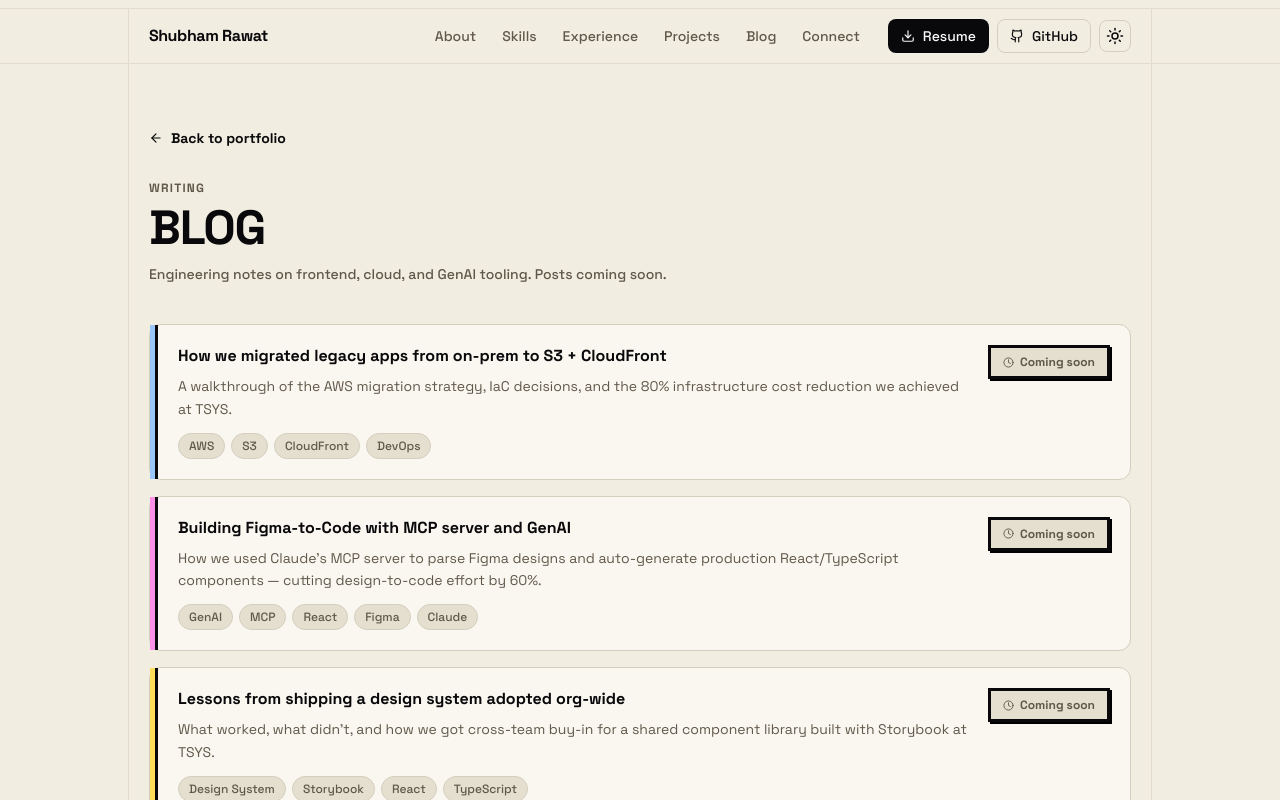
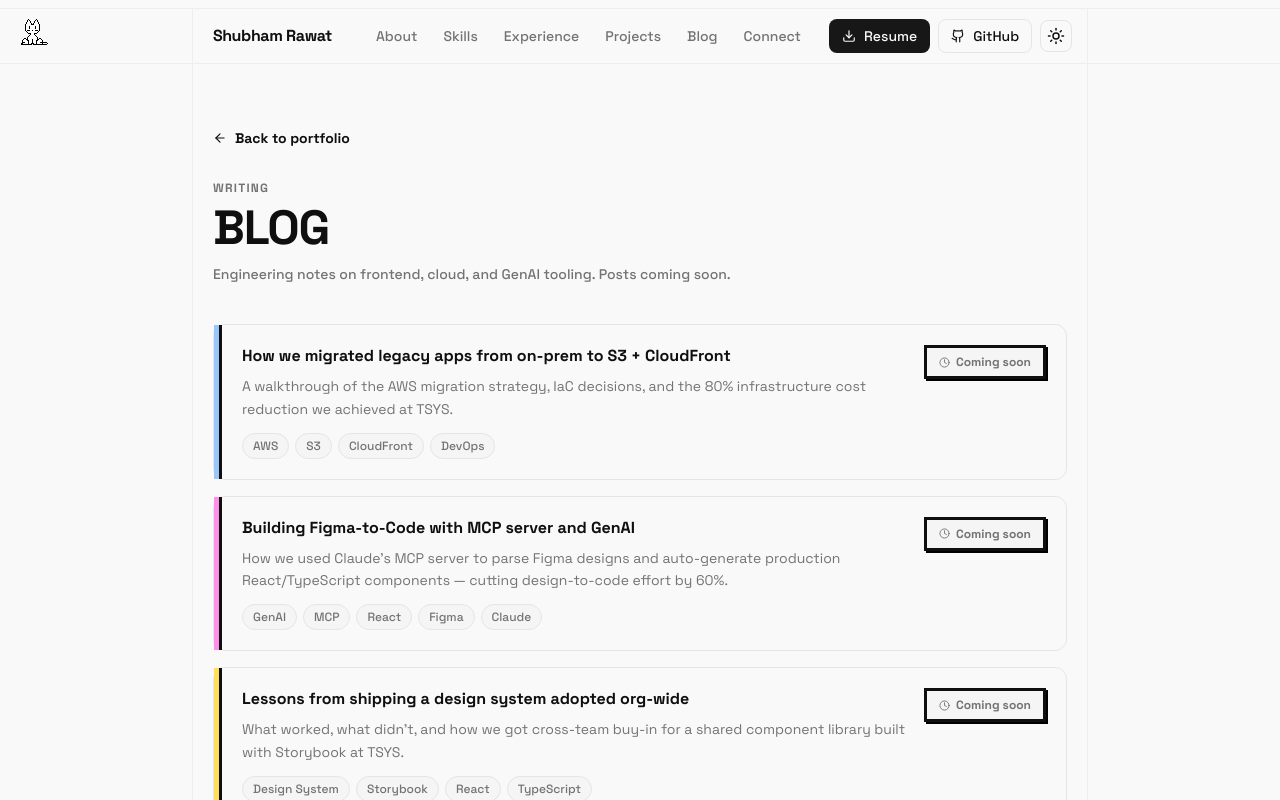
Before and after one commit to shubham00111/my-portfolio, a Next.js app: page /blog in a window 1280 px wide. Shown: the top 800 px of the page. Built offline with nearby package versions, Linux system fonts and the light colour scheme.

Commit message:
added oneko cat and added animation to icons

```diff
--- a/app/blog/page.tsx
+++ b/app/blog/page.tsx
@@ -28,24 +28,25 @@ const PLANNED_POSTS = [
 const BlogPage = () => {
   return (
     <main>
-      <section className="border-b-3 border-foreground">
-        <div className="mx-auto max-w-5xl px-5 py-16">
+      <section className="border-foreground border-b-3">
+        <div className="mx-auto max-w-4xl px-5 py-16">
           <Link
             href="/"
-            className="inline-flex items-center gap-2 text-sm font-bold mb-8 hover:text-[#ff90e8] dark:hover:text-[#c96ab8] transition-colors"
+            className="mb-8 inline-flex items-center gap-2 text-sm font-bold transition-colors hover:text-[#ff90e8] dark:hover:text-[#c96ab8]"
           >
             <ArrowLeft size={14} />
             Back to portfolio
           </Link>
 
-          <p className="text-xs font-black uppercase tracking-widest text-muted-foreground mb-2">
+          <p className="text-muted-foreground mb-2 text-xs font-black tracking-widest uppercase">
             Writing
           </p>
-          <h1 className="text-4xl md:text-5xl font-black uppercase tracking-tight mb-3">
+          <h1 className="mb-3 text-4xl font-black tracking-tight uppercase md:text-5xl">
             Blog
           </h1>
-          <p className="text-muted-foreground font-medium text-sm mb-10">
-            Engineering notes on frontend, cloud, and GenAI tooling. Posts coming soon.
+          <p className="text-muted-foreground mb-10 text-sm font-medium">
+            Engineering notes on frontend, cloud, and GenAI tooling. Posts
+            coming soon.
           </p>
 
           <div className="space-y-4">
@@ -53,13 +54,15 @@ const BlogPage = () => {
               <div key={title} className="nb-card flex flex-col sm:flex-row">
                 {/* Color accent strip */}
                 <div
-                  className={`${color} border-b-3 sm:border-b-0 sm:border-r-3 border-foreground w-full sm:w-2 shrink-0`}
+                  className={`${color} border-foreground w-full shrink-0 border-b-3 sm:w-2 sm:border-r-3 sm:border-b-0`}
                 />
 
-                <div className="flex-1 p-5 flex flex-col sm:flex-row items-start justify-between gap-4">
-                  <div className="flex-1 min-w-0">
-                    <h2 className="font-black text-base mb-2 leading-snug">{title}</h2>
-                    <p className="text-muted-foreground text-sm leading-relaxed mb-3">
+                <div className="flex flex-1 flex-col items-start justify-between gap-4 p-5 sm:flex-row">
+                  <div className="min-w-0 flex-1">
+                    <h2 className="mb-2 text-base leading-snug font-black">
+                      {title}
+                    </h2>
+                    <p className="text-muted-foreground mb-3 text-sm leading-relaxed">
                       {description}
                     </p>
                     <div className="flex flex-wrap gap-1.5">
@@ -71,7 +74,7 @@ const BlogPage = () => {
                     </div>
                   </div>
 
-                  <span className="shrink-0 inline-flex items-center gap-1.5 border-3 border-foreground px-3 py-1.5 text-xs font-black bg-muted text-muted-foreground shadow-[2px_2px_0px_0px_#000] dark:shadow-[2px_2px_0px_0px_rgba(240,240,240,0.6)]">
+                  <span className="border-foreground bg-muted text-muted-foreground inline-flex shrink-0 items-center gap-1.5 border-3 px-3 py-1.5 text-xs font-black shadow-[2px_2px_0px_0px_#000] dark:shadow-[2px_2px_0px_0px_rgba(240,240,240,0.6)]">
                     <Clock size={11} />
                     Coming soon
                   </span>
--- a/app/globals.css
+++ b/app/globals.css
@@ -4,26 +4,25 @@
 @custom-variant dark (&:is(.dark *));
 
 :root {
-  /* warm beige palette (from original neo-brutalist design) */
-  --background: #f1ede1;
-  --foreground: oklch(0.141 0.005 285.823);
-  --card: #faf7f0;
-  --card-foreground: oklch(0.141 0.005 285.823);
-  --muted: #e5dfd0;
-  --muted-foreground: #60584a;
-  --border: #d4cebf;
+  --background: #f9f9f9;
+  --foreground: #100f0f;
+  --card: #f9f9f9;
+  --card-foreground: #100f0f;
+  --muted: #f5f5f5;
+  --muted-foreground: #737373;
+  --border: #e5e5e5;
 
-  --accent: #e5dfd0;
-  --accent-foreground: oklch(0.21 0.006 285.885);
-  --primary: oklch(0.141 0.005 285.823);
-  --primary-foreground: oklch(0.985 0 0);
-  --secondary: #e5dfd0;
-  --secondary-foreground: oklch(0.141 0.005 285.823);
-  --popover: #faf7f0;
-  --popover-foreground: oklch(0.141 0.005 285.823);
-  --destructive: oklch(0.577 0.245 27.325);
-  --ring: oklch(0.705 0.015 286.067);
-  --input: #d4cebf;
+  --accent: #f5f5f5;
+  --accent-foreground: #171717;
+  --primary: #171717;
+  --primary-foreground: #fafafa;
+  --secondary: #f5f5f5;
+  --secondary-foreground: #171717;
+  --popover: #f9f9f9;
+  --popover-foreground: #100f0f;
+  --destructive: #df2225;
+  --ring: #e5e5e5;
+  --input: #e5e5e5;
   --radius: 0.5rem;
   --line: color-mix(in oklab, var(--border) 55%, var(--background));
 }
@@ -90,8 +89,8 @@
     font-feature-settings: "rlig" 1, "calt" 1;
   }
   ::selection {
-    background: #60584a;
-    color: #f1ede1;
+    background: #171717;
+    color: #f9f9f9;
   }
   .dark ::selection {
     background: oklch(0.985 0 0);
@@ -115,8 +114,8 @@
   }
 
   .nb-card-hover:hover {
-    box-shadow: 0 4px 20px -4px oklch(0 0 0 / 0.1);
-    border-color: #b8b0a0;
+    box-shadow: 0 4px 20px -4px oklch(0 0 0 / 0.08);
+    border-color: #d4d4d4;
   }
 
   .dark .nb-card-hover:hover {
--- a/app/layout.tsx
+++ b/app/layout.tsx
@@ -4,6 +4,7 @@ import Header from "@/components/header/Header";
 import { spaceGrotesk } from "./fonts";
 import { Provider } from "@/components/providers/Provider";
 import Footer from "@/components/Footer";
+import Oneko from "@/components/Oneko";
 
 export const metadata: Metadata = {
   title: "Shubham Rawat — Software Engineer",
@@ -23,12 +24,13 @@ export default function RootLayout({
           <Header />
           {/* overflow-x-clip prevents the Separator pseudo-elements from causing a scrollbar */}
           <div className="overflow-x-clip">
-            <div className="mx-auto max-w-5xl border-x border-line">
+            <div className="border-line mx-auto max-w-4xl border-x">
               {children}
               <Footer />
             </div>
           </div>
         </Provider>
+        <Oneko />
       </body>
     </html>
   );
--- /dev/null
+++ b/components/Oneko.tsx
@@ -0,0 +1,177 @@
+"use client";
+
+import { useEffect } from "react";
+
+export default function Oneko() {
+  useEffect(() => {
+    if (window.matchMedia("(prefers-reduced-motion: reduce)").matches) return;
+
+    const nekoEl = document.createElement("div");
+    nekoEl.id = "oneko";
+    nekoEl.setAttribute("aria-hidden", "true");
+    Object.assign(nekoEl.style, {
+      width: "32px",
+      height: "32px",
+      position: "fixed",
+      pointerEvents: "none",
+      imageRendering: "pixelated",
+      zIndex: "2147483647",
+      backgroundImage: "url(/oneko.gif)",
+    });
+
+    const spriteSets: Record<string, [number, number][]> = {
+      idle: [[-3, -3]],
+      alert: [[-7, -3]],
+      scratchSelf: [[-5, 0], [-6, 0], [-7, 0]],
+      scratchWallN: [[0, 0], [0, -1]],
+      scratchWallS: [[-7, -1], [-6, -2]],
+      scratchWallE: [[-2, -2], [-2, -3]],
+      scratchWallW: [[-4, 0], [-4, -1]],
+      tired: [[-3, -2]],
+      sleeping: [[-2, 0], [-2, -1]],
+      N:  [[-1, -2], [-1, -3]],
+      NE: [[0, -2], [0, -3]],
+      E:  [[-3, 0], [-3, -1]],
+      SE: [[-5, -1], [-5, -2]],
+      S:  [[-6, -3], [-7, -2]],
+      SW: [[-5, -3], [-6, -1]],
+      W:  [[-4, -2], [-4, -3]],
+      NW: [[-1, 0], [-1, -1]],
+    };
+
+    let nekoPosX = 32, nekoPosY = 32;
+    let mousePosX = 0, mousePosY = 0;
+    let frameCount = 0, idleTime = 0;
+    let idleAnimation: string | null = null;
+    let idleAnimationFrame = 0;
+    const nekoSpeed = 10;
+
+    // Restore persisted position
+    try {
+      const stored = JSON.parse(window.localStorage.getItem("oneko") ?? "null");
+      if (stored) {
+        ({ nekoPosX, nekoPosY, mousePosX, mousePosY, frameCount, idleTime, idleAnimation, idleAnimationFrame } = stored);
+        nekoEl.style.backgroundPosition = stored.bgPos;
+      }
+    } catch {}
+
+    nekoEl.style.left = `${nekoPosX - 16}px`;
+    nekoEl.style.top = `${nekoPosY - 16}px`;
+    document.body.appendChild(nekoEl);
+
+    function setSprite(name: string, frame: number) {
+      const sprite = spriteSets[name][frame % spriteSets[name].length];
+      nekoEl.style.backgroundPosition = `${sprite[0] * 32}px ${sprite[1] * 32}px`;
+    }
+
+    function resetIdleAnimation() {
+      idleAnimation = null;
+      idleAnimationFrame = 0;
+    }
+
+    function idle() {
+      idleTime += 1;
+      if (idleTime > 10 && Math.floor(Math.random() * 200) === 0 && idleAnimation == null) {
+        const options = ["sleeping", "scratchSelf"];
+        if (nekoPosX < 32) options.push("scratchWallW");
+        if (nekoPosY < 32) options.push("scratchWallN");
+        if (nekoPosX > window.innerWidth - 32) options.push("scratchWallE");
+        if (nekoPosY > window.innerHeight - 32) options.push("scratchWallS");
+        idleAnimation = options[Math.floor(Math.random() * options.length)];
+      }
+      switch (idleAnimation) {
+        case "sleeping":
+          if (idleAnimationFrame < 8) { setSprite("tired", 0); break; }
+          setSprite("sleeping", Math.floor(idleAnimationFrame / 4));
+          if (idleAnimationFrame > 192) resetIdleAnimation();
+          break;
+        case "scratchWallN":
+        case "scratchWallS":
+        case "scratchWallE":
+        case "scratchWallW":
+        case "scratchSelf":
+          setSprite(idleAnimation, idleAnimationFrame);
+          if (idleAnimationFrame > 9) resetIdleAnimation();
+          break;
+        default:
+          setSprite("idle", 0);
+          return;
+      }
+      idleAnimationFrame += 1;
+    }
+
+    function frame() {
+      frameCount += 1;
+      const diffX = nekoPosX - mousePosX;
+      const diffY = nekoPosY - mousePosY;
+      const distance = Math.sqrt(diffX ** 2 + diffY ** 2);
+
+      if (distance < nekoSpeed || distance < 48) { idle(); return; }
+
+      idleAnimation = null;
+      idleAnimationFrame = 0;
+
+      if (idleTime > 1) {
+        setSprite("alert", 0);
+        idleTime = Math.min(idleTime, 7);
+        idleTime -= 1;
+        return;
+      }
+
+      let direction = "";
+      direction += diffY / distance > 0.5 ? "N" : "";
+      direction += diffY / distance < -0.5 ? "S" : "";
+      direction += diffX / distance > 0.5 ? "W" : "";
+      direction += diffX / distance < -0.5 ? "E" : "";
+      setSprite(direction, frameCount);
+
+      nekoPosX -= (diffX / distance) * nekoSpeed;
+      nekoPosY -= (diffY / distance) * nekoSpeed;
+      nekoPosX = Math.min(Math.max(16, nekoPosX), window.innerWidth - 16);
+      nekoPosY = Math.min(Math.max(16, nekoPosY), window.innerHeight - 16);
+      nekoEl.style.left = `${nekoPosX - 16}px`;
+      nekoEl.style.top = `${nekoPosY - 16}px`;
+    }
+
+    let lastFrameTimestamp: number | undefined;
+    let rafId: number;
+
+    function onAnimationFrame(timestamp: number) {
+      if (!nekoEl.isConnected) return;
+      if (!lastFrameTimestamp) lastFrameTimestamp = timestamp;
+      if (timestamp - lastFrameTimestamp > 100) {
+        lastFrameTimestamp = timestamp;
+        frame();
+      }
+      rafId = window.requestAnimationFrame(onAnimationFrame);
+    }
+
+    function onMouseMove(e: MouseEvent) {
+      mousePosX = e.clientX;
+      mousePosY = e.clientY;
+    }
+
+    function onBeforeUnload() {
+      try {
+        window.localStorage.setItem("oneko", JSON.stringify({
+          nekoPosX, nekoPosY, mousePosX, mousePosY,
+          frameCount, idleTime, idleAnimation, idleAnimationFrame,
+          bgPos: nekoEl.style.backgroundPosition,
+        }));
+      } catch {}
+    }
+
+    document.addEventListener("mousemove", onMouseMove);
+    window.addEventListener("beforeunload", onBeforeUnload);
+    rafId = window.requestAnimationFrame(onAnimationFrame);
+
+    return () => {
+      cancelAnimationFrame(rafId);
+      document.removeEventListener("mousemove", onMouseMove);
+      window.removeEventListener("beforeunload", onBeforeUnload);
+      nekoEl.remove();
+    };
+  }, []);
+
+  return null;
+}
--- a/components/header/Header.tsx
+++ b/components/header/Header.tsx
@@ -6,21 +6,21 @@ import ThemeButton from "../ThemeButton";
 import { user } from "@/app/data/user";
 
 const NAV_LINKS = [
-  { label: "About",      href: "/#about" },
-  { label: "Skills",     href: "/#skills" },
+  { label: "About", href: "/#about" },
+  { label: "Skills", href: "/#skills" },
   { label: "Experience", href: "/#experience" },
-  { label: "Projects",   href: "/#projects" },
-  { label: "Blog",       href: "/blog" },
-  { label: "Connect",    href: "/#connect" },
+  { label: "Projects", href: "/#projects" },
+  { label: "Blog", href: "/blog" },
+  { label: "Connect", href: "/#connect" },
 ];
 
 const Header = () => {
   return (
-    <header className="sticky top-0 z-50 overflow-x-hidden bg-background px-2 pt-2">
-      <div className="screen-line-top screen-line-bottom mx-auto flex h-14 items-center justify-between gap-4 border-x border-line px-5 max-w-5xl">
+    <header className="bg-background sticky top-0 z-50 overflow-x-hidden px-2 pt-2">
+      <div className="screen-line-top screen-line-bottom border-line mx-auto flex h-14 max-w-4xl items-center justify-between gap-4 border-x px-5">
         {/* Logo */}
-        <Link href="/" className="flex items-center select-none shrink-0">
-          <span className="font-bold text-base tracking-tight">
+        <Link href="/" className="flex shrink-0 items-center select-none">
+          <span className="text-base font-bold tracking-tight">
             Shubham Rawat
           </span>
         </Link>
@@ -28,12 +28,12 @@ const Header = () => {
         <div className="flex-1" />
 
         {/* Center nav */}
-        <nav className="hidden md:flex items-center gap-0.5">
+        <nav className="hidden items-center gap-0.5 md:flex">
           {NAV_LINKS.map(({ label, href }) => (
             <a
               key={label}
               href={href}
-              className="px-3 py-1.5 text-sm font-medium text-muted-foreground hover:text-foreground rounded-md hover:bg-muted transition-colors duration-150"
+              className="text-muted-foreground hover:text-foreground hover:bg-muted rounded-md px-3 py-1.5 text-sm font-medium transition-colors duration-150"
             >
               {label}
             </a>
@@ -41,11 +41,11 @@ const Header = () => {
         </nav>
 
         {/* Right actions */}
-        <div className="flex items-center gap-2 shrink-0">
+        <div className="flex shrink-0 items-center gap-2">
           <a
             href={user.resumePath}
             download
-            className="hidden sm:flex nb-btn-primary px-3 py-1.5 text-sm"
+            className="nb-btn-primary hidden px-3 py-1.5 text-sm sm:flex"
           >
             <Download size={14} />
             Resume
```
Also changed, not shown: components/StackSection.tsx (+24 -30 lines), public/oneko.gif (added).
